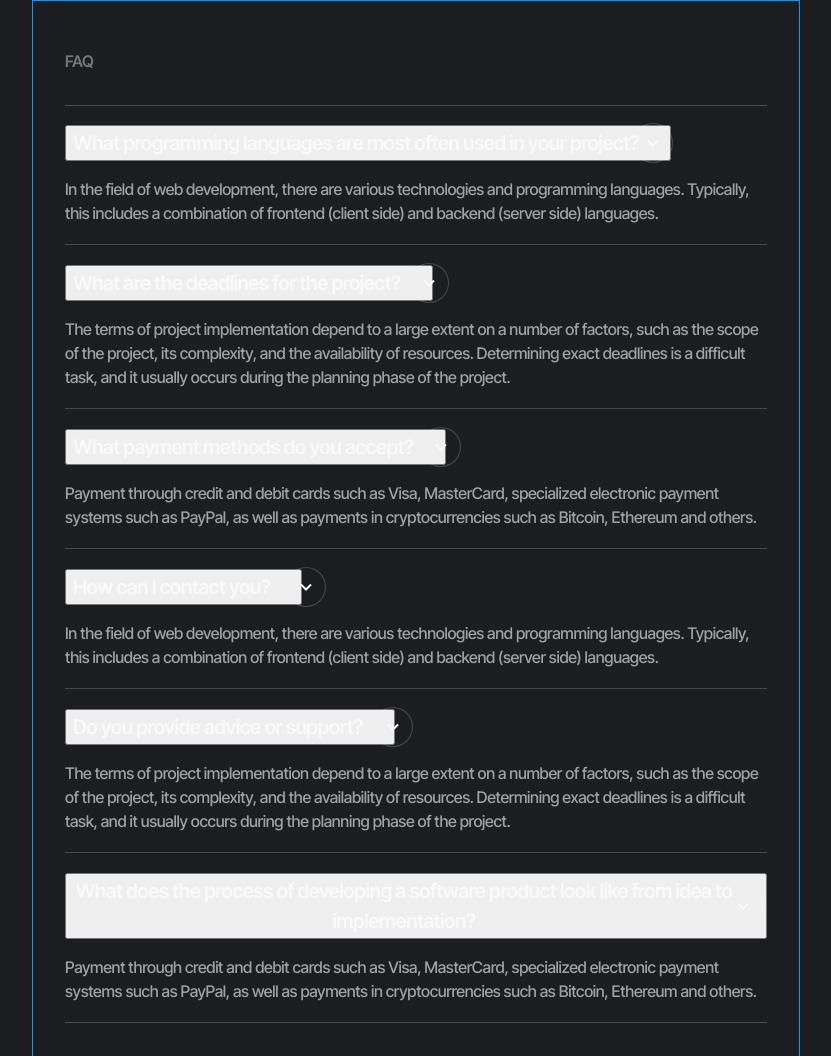
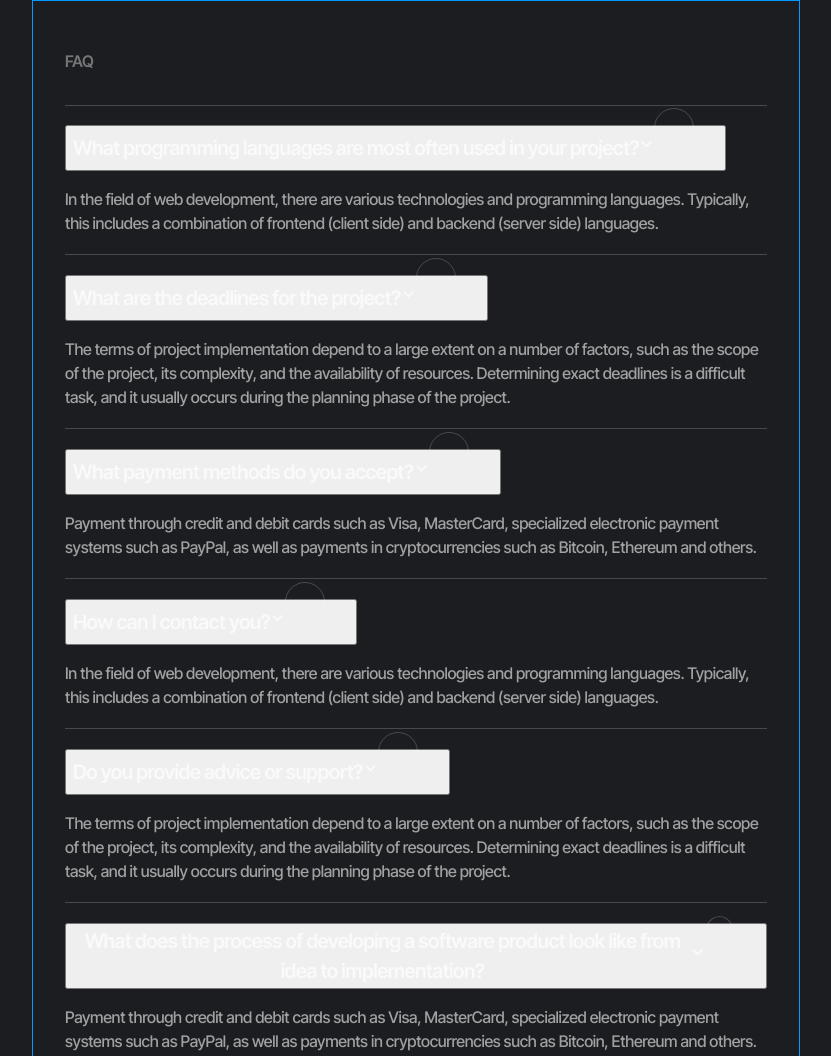
Before and after one commit to bahioiiia/portfolio-7, a website built with Vite: page src/index.html in a window 1280 px wide. Shown: the part 6279-7335 px from the top of the page, without its empty margins (224-1055 px from the left). Built offline with nearby package versions, Linux system fonts and the light colour scheme; what accordion-js would draw is missing.

Commit message:
Commit-6
changed ref.to icon - it works now from sprite.

```diff
--- a/src/css/faq.css
+++ b/src/css/faq.css
@@ -14,7 +14,9 @@
 .faq .faq-accordion-container .faq-item .faq-subtitle .faq-trigger {
     position: relative;
     padding-right: 30px;
+    font-family: "Inter Tight";
     color: #FAFAFA;
+    font-style: normal !important;
     font-size: 20px;
     font-weight: 600;
     line-height: 1.5;
@@ -30,22 +32,20 @@
     height: 40px;
     border: 1px solid rgba(250, 250, 250, 0.2);
     border-radius: 50%;
-    position: absolute;
     left: 88%;
     top: 50%;
     transform: translateY(-50%);
     box-sizing: border-box;
-    /* background-image: url('../img/icons.svg#icon-arrow-down'); */
-    background-image: url('../img/faq/arrow-down-min.svg');
-    background-size: 20px 20px;
+}
+
+.faq-svg {
+    content: "";
+    top: 50%;
+    transform: translateY(-50%);
+    box-sizing: border-box;
+    background-size: 15px 15px;
     background-repeat: no-repeat;
     background-position: center;
-}
-.faq .faq-accordion-container .faq-item .faq-subtitle .faq-trigger.is-active::after {
-/* .faq .faq-accordion-container .ac.is-active>.faq-item .faq-subtitle .faq-trigger::after { */
-    /* background-image: url('../img/icons.svg#icon-arrow-up'); */
-    background-image: url('../img/faq/arrow-up-min.svg');
-    /* color: rgba(250, 250, 250, 0.2); */
 }
 
 .faq .faq-accordion-container .faq-item {
@@ -82,6 +82,8 @@
 }
 
 .faq .faq-accordion-container .faq-item .faq-panel .faq-text {
+    font-family: "Inter Tight";
+    font-style: normal !important;
     font-weight: 500;
     font-size: 16px;
     line-height: 1.5;
--- a/src/js/faq.js
+++ b/src/js/faq.js
@@ -1,16 +1,15 @@
 import Accordion from 'accordion-js';
 import 'accordion-js/dist/accordion.min.css';
+// import iconArrowDown from '../img/icons.svg#icon-arrow-down';
+// import iconArrowUp from '../img/icons.svg#icon-arrow-up';
 
-// function faqAccordion() {
-//   document.addEventListener("DOMContentLoaded", faqAccordion);
-// }
-
-// new Accordion('.faq-accordion-container', {
-//     duration: 300,
-//     showMultiple: true,
-//     collapse: true
-// });
-
+function createSvgIcon(iconId) {
+  return `
+    <svg width="15px" height="7.5px" class="faq-svg">
+      <use href="./img/icons.svg#${iconId}"></use>
+    </svg>
+  `;
+}
 
 export function faqAccordion() {
   document.addEventListener("DOMContentLoaded", function () {
@@ -25,12 +24,58 @@ export function faqAccordion() {
     const faqTriggers = document.querySelectorAll('.faq-trigger');
 
     faqTriggers.forEach(trigger => {
+      trigger.insertAdjacentHTML('beforeend', createSvgIcon('closed-accordeon'));
+
       trigger.addEventListener('click', function () {
         this.classList.toggle('is-active');
+
+        const isActive = this.classList.contains('is-active');
+        const iconId = isActive ? 'icon-Vector9' : 'closed-accordeon';
+        this.querySelector('.faq-svg').outerHTML = createSvgIcon(iconId);
+        // const iconUrl = isActive ? `url("${iconArrowUp}")` : `url("${iconArrowDown}")`;
+        // this.style.setProperty('--faq-icon-url', iconUrl);
       });
     });
   });
 }
 
 
+
+
+
+
+
+//* ДРУГИЙ ВАРІАНТ КОДУ З ФУНКЦІЄЮ ЗМІНИ ІКОНКИ (стрілка додолу на стрілка догори) ПРИ КЛІКУ НА BUTTON*//
+// export function faqAccordion() {
+//   document.addEventListener("DOMContentLoaded", function () {
+//     new Accordion('.faq-accordion-container', {
+//       duration: 300,
+//       showMultiple: true,
+//       collapse: true
+//     });
+//   });
+
+//   document.addEventListener('DOMContentLoaded', function () {
+//     const faqTriggers = document.querySelectorAll('.faq-trigger');
+
+//     faqTriggers.forEach(trigger => {
+//       trigger.addEventListener('click', function () {
+//         this.classList.toggle('is-active');
+//       });
+//     });
+//   });
+// }
+
+
+
+//* ПЕРШИЙ ВАРІАНТ КОДУ, БЕЗ ФУНКЦІЇ ДЛЯ ЗМІНИ ІКОНКИ ПО КЛІКУ *//
+// function faqAccordion() {
+//   document.addEventListener("DOMContentLoaded", faqAccordion);
+// }
+
+// new Accordion('.faq-accordion-container', {
+//     duration: 300,
+//     showMultiple: true,
+//     collapse: true
+// });
 // export { faqAccordion };
```
